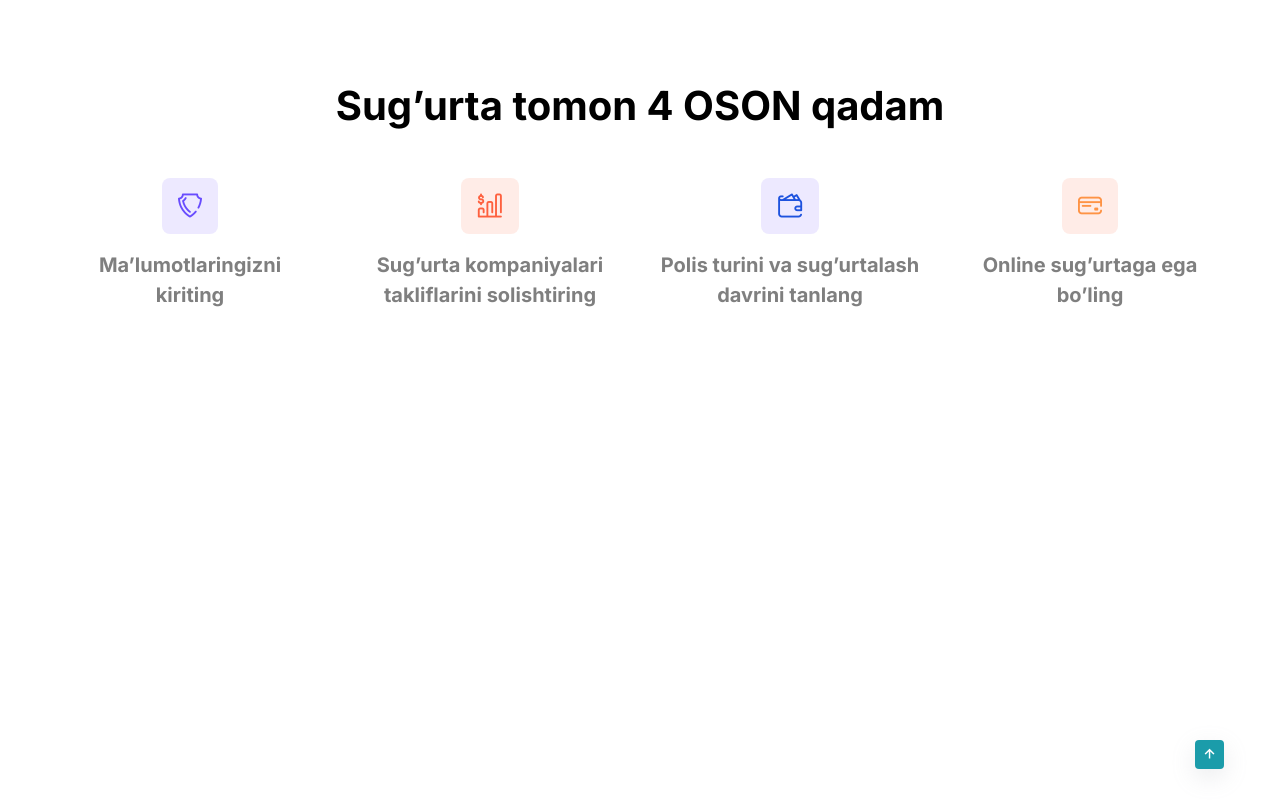
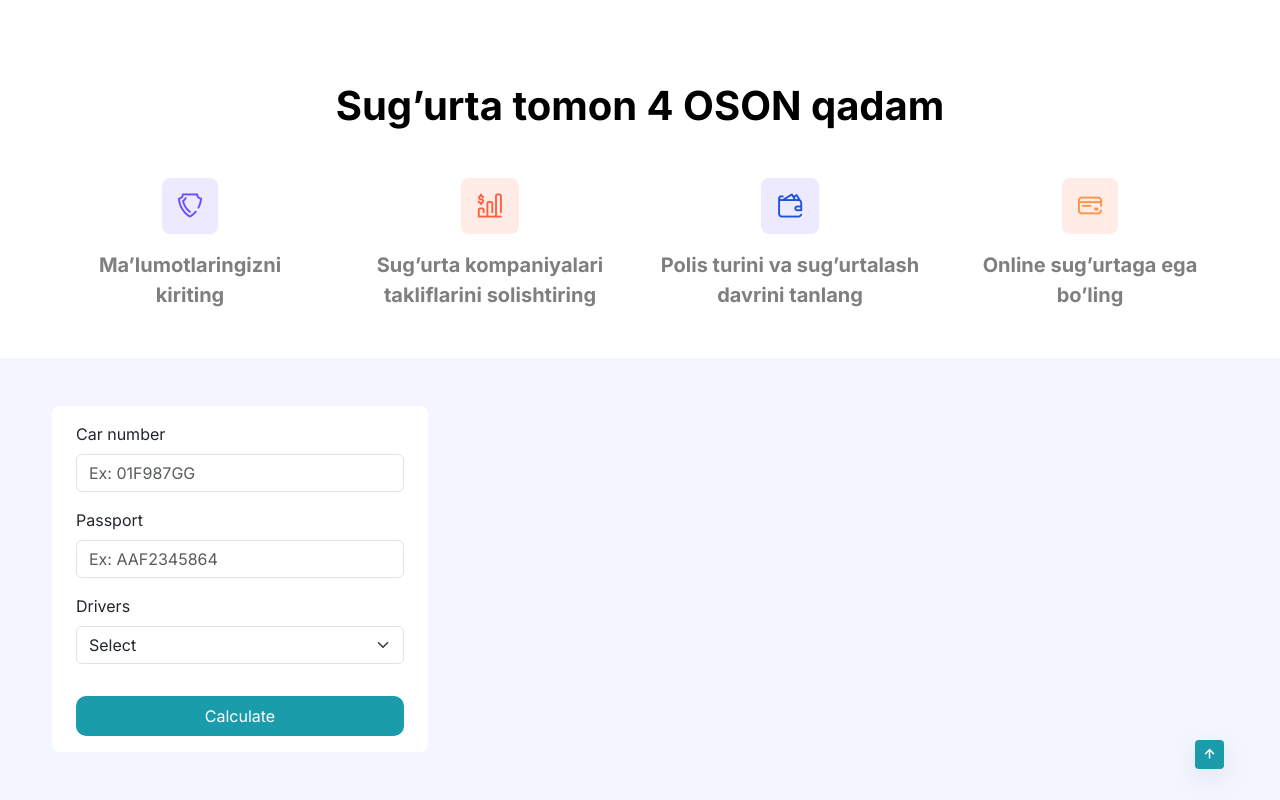
Before and after one commit to Omonjon-077/osonsugurta, a plain HTML site: page index.html in a window 1280 px wide. Shown: the part 831-1631 px from the top of the page. Before the commit the page ends 1285 px from the top, so only its background shows below. Drawn offline with Linux system fonts and the light colour scheme; files whose address does not match are found by name.

Commit message:
Purchase section 30% done

```diff
--- a/assets/styles/main.css
+++ b/assets/styles/main.css
@@ -243,6 +243,12 @@ button {
     fill: #EF4444 !important;
 }
 
+.form-control:focus,
+.form-select:focus{
+    box-shadow: 0 0 0 0.25rem var(--bs-primary);
+}
+
+
 li,
 ul,
 ol {
--- a/index.html
+++ b/index.html
@@ -147,16 +147,13 @@
                                 style="min-width: auto">
 
                                 <li>
-                                    <a class="ru dropdown-item dropdown-item-language"
-                                        href="#">Русский</a>
+                                    <a class="ru dropdown-item dropdown-item-language" href="#">Русский</a>
                                 </li>
                                 <li>
-                                    <a class="en dropdown-item dropdown-item-language"
-                                        href="#">English</a>
+                                    <a class="en dropdown-item dropdown-item-language" href="#">English</a>
                                 </li>
                                 <li>
-                                    <a class="uz dropdown-item dropdown-item-language"
-                                        href="#">O`zbekcha</a>
+                                    <a class="uz dropdown-item dropdown-item-language" href="#">O`zbekcha</a>
                                 </li>
                             </ul>
                             <!-- End Language -->
@@ -187,10 +184,14 @@
                         </div>
                     </div>
                     <div class="col-12 col-lg-6">
-                        <div class="d-flex flex-column align-items-lg-start align-items-center justify-content-center h-100">
-                            <h3 class="text-black text-lg-start text-center display-4 fw-bold">Osonlik bilan sug’urta himoyasiga ega bo’ling</h3>
-                            <p class="text-black text-lg-start text-center fs-6 opacity-7 fw-light mt-lg-4 mb-lg-5 mt-3 mb-4">
-                                OSON sug’urta bilan online sug’urta sotib oling va kelajagingizni bugundan kafolatlang</p>
+                        <div
+                            class="d-flex flex-column align-items-lg-start align-items-center justify-content-center h-100">
+                            <h3 class="text-black text-lg-start text-center display-4 fw-bold">Osonlik bilan sug’urta
+                                himoyasiga ega bo’ling</h3>
+                            <p
+                                class="text-black text-lg-start text-center fs-6 opacity-7 fw-light mt-lg-4 mb-lg-5 mt-3 mb-4">
+                                OSON sug’urta bilan online sug’urta sotib oling va kelajagingizni bugundan kafolatlang
+                            </p>
                             <a href="#" class="btn-primary py-2 px-3">Polis sotib olish</a>
                         </div>
                     </div>
@@ -213,13 +214,15 @@
                     <div class="col-12 col-lg-3 col-md-4 col-sm-6">
                         <div class="d-flex flex-column align-items-center row-gap-3">
                             <i class="oson-wallet fs-4 p-3 rounded-3" style="background: #FE603E1F;"></i>
-                            <p class="text-black-50 text-center fs-5 fw-bold">Sug’urta kompaniyalari takliflarini solishtiring</p>
+                            <p class="text-black-50 text-center fs-5 fw-bold">Sug’urta kompaniyalari takliflarini
+                                solishtiring</p>
                         </div>
                     </div>
                     <div class="col-12 col-lg-3 col-md-4 col-sm-6">
                         <div class="d-flex flex-column align-items-center row-gap-3">
                             <i class="oson-pay fs-4 p-3 rounded-3" style="background: #684CFE1F;"></i>
-                            <p class="text-black-50 text-center fs-5 fw-bold">Polis turini va sug’urtalash davrini tanlang</p>
+                            <p class="text-black-50 text-center fs-5 fw-bold">Polis turini va sug’urtalash davrini
+                                tanlang</p>
                         </div>
                     </div>
                     <div class="col-12 col-lg-3 col-md-4 col-sm-6">
@@ -233,11 +236,34 @@
         </section>
 
         <!--==================== PURCHASE | Omonjon ====================-->
-        <section class="purchase py-5">
+        <section class="purchase py-5" style="background: #F3F6FF;">
             <div class="container">
                 <div class="row">
                     <div class="col-12 col-lg-4">
-
+                        <div class="d-flex flex-column align-items-start bg-white rounded-3 py-3 px-4">
+                            <form action="" method="" class="d-flex flex-column align-items-center w-100">
+                                <div class="mb-3 w-100">
+                                    <label for="exampleInputEmail1" class="form-label">Car number</label>
+                                    <input type="text" placeholder="Ex: 01F987GG" class="form-control"
+                                        id="exampleInputEmail1" aria-describedby="emailHelp">
+                                </div>
+                                <div class="mb-3 w-100">
+                                    <label for="exampleInputPassword1" class="form-label">Passport</label>
+                                    <input type="text" placeholder="Ex: AAF2345864" class="form-control"
+                                        id="exampleInputPassword1">
+                                </div>
+                                <div class="mb-3 w-100">
+                                    <label for="" class="form-label">Drivers</label>
+                                    <select class="form-select" aria-label="Default select example">
+                                        <option selected>Select</option>
+                                        <option value="1">One</option>
+                                        <option value="2">Two</option>
+                                        <option value="3">Three</option>
+                                    </select>
+                                </div>
+                                <button type="submit" class="mt-3 btn-primary w-100 py-2 px-3">Calculate</button>
+                            </form>
+                        </div>
                     </div>
                     <div class="col-12 col-lg-8">
 
```
